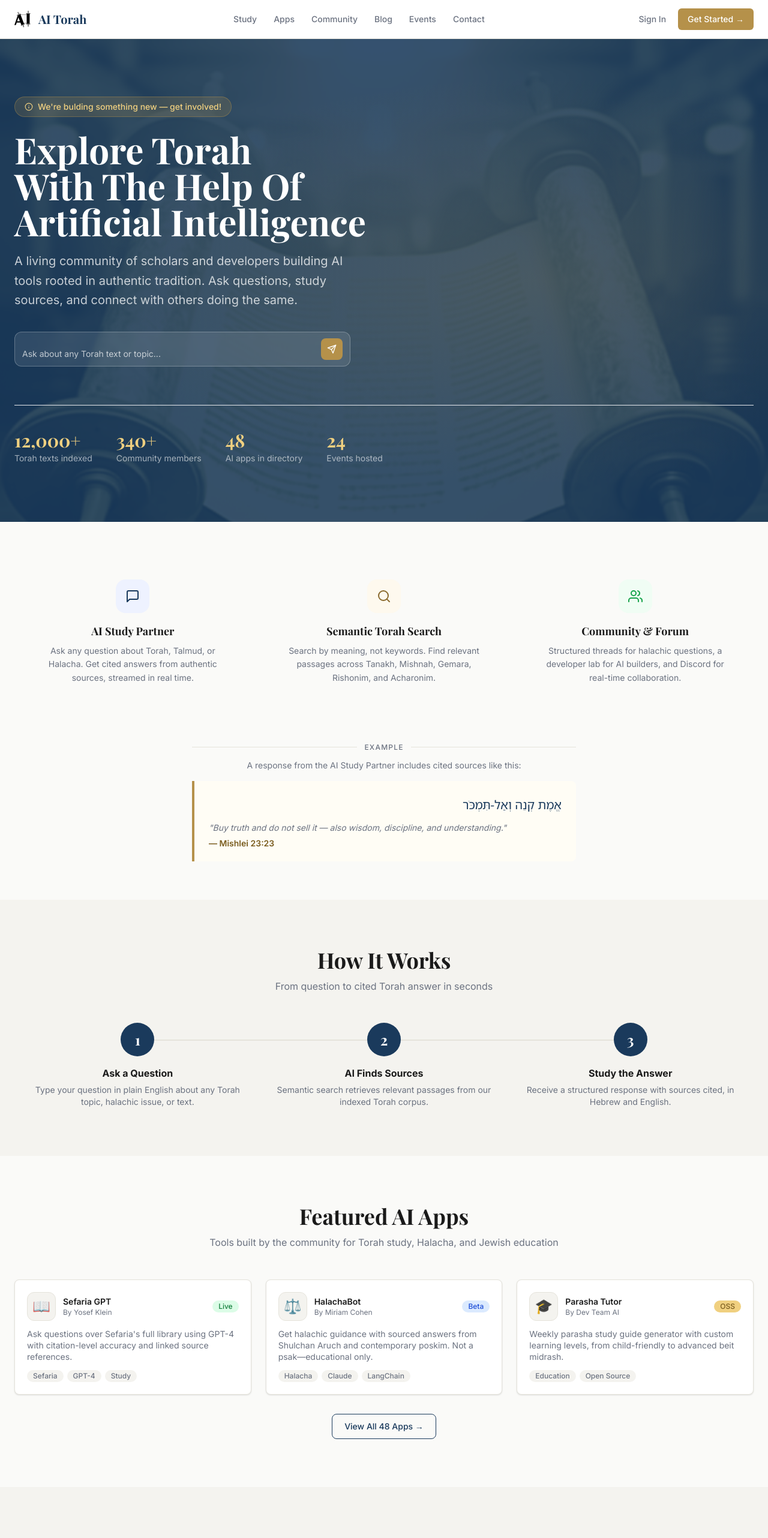
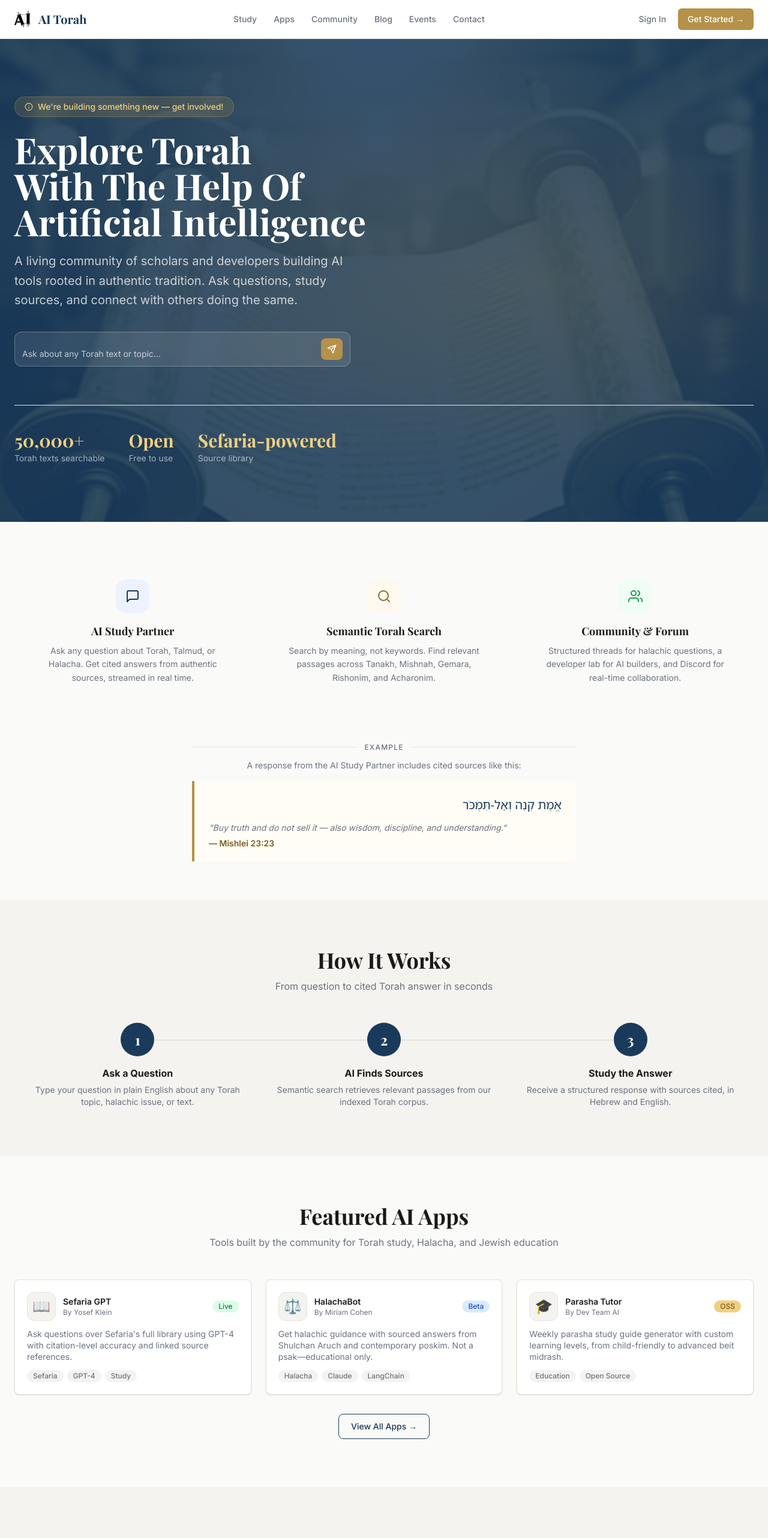
Before and after one commit to Haimjcu/aitorah, a Next.js app: page / in a window 1280 px wide. Shown: the top 2564 px of the page at 60% size. Built offline with nearby package versions, Linux system fonts and the light colour scheme; a web font is replaced by a local one.

Commit message:
home page fixes

```diff
--- a/app/(marketing)/page.tsx
+++ b/app/(marketing)/page.tsx
@@ -47,7 +47,7 @@
         <div className="max-w-7xl mx-auto px-6 relative z-10">
           <div className="inline-flex items-center gap-2 bg-[rgba(181,145,74,.2)] border border-[rgba(181,145,74,.4)] text-[var(--accent-light)] px-4 py-1.5 rounded-full text-sm font-medium mb-6">
             <svg xmlns="http://www.w3.org/2000/svg" width="14" height="14" viewBox="0 0 24 24" fill="none" stroke="currentColor" strokeWidth="2" strokeLinecap="round" strokeLinejoin="round"><circle cx="12" cy="12" r="10"/><path d="M12 16v-4M12 8h.01"/></svg>
-            We're bulding something new — get involved!
+            We're building something new — get involved!
           </div>
           <h1 className="font-serif text-4xl md:text-6xl font-bold text-white mb-5 max-w-2xl leading-tight">
             Explore Torah<br />With The Help Of<br />Artificial Intelligence
@@ -57,7 +57,7 @@
           </p>
           <HeroChat />
           <div className="flex flex-wrap gap-10 mt-16 pt-10 border-t border-white/12">
-            {[['12,000+', 'Torah texts indexed'], ['340+', 'Community members'], ['48', 'AI apps in directory'], ['24', 'Events hosted']].map(([num, label]) => (
+            {[['50,000+', 'Torah texts searchable'], ['Open', 'Free to use'], ['Sefaria-powered', 'Source library']].map(([num, label]) => (
               <div key={label}>
                 <div className="font-serif text-3xl font-bold text-[var(--accent-light)]">{num}</div>
                 <div className="text-sm text-white/60 mt-0.5">{label}</div>
@@ -156,7 +156,7 @@
           </div>
           <div className="text-center mt-8">
             <Link href="/apps" className="inline-flex items-center px-5 py-2.5 border border-[var(--primary)] text-[var(--primary)] rounded-lg text-sm font-medium hover:bg-[var(--primary)] hover:text-white transition-all">
-              View All 48 Apps →
+              View All Apps →
             </Link>
           </div>
         </div>
```
Also changed, not shown: 1 other file (tests, documents, lock files or other folders).
